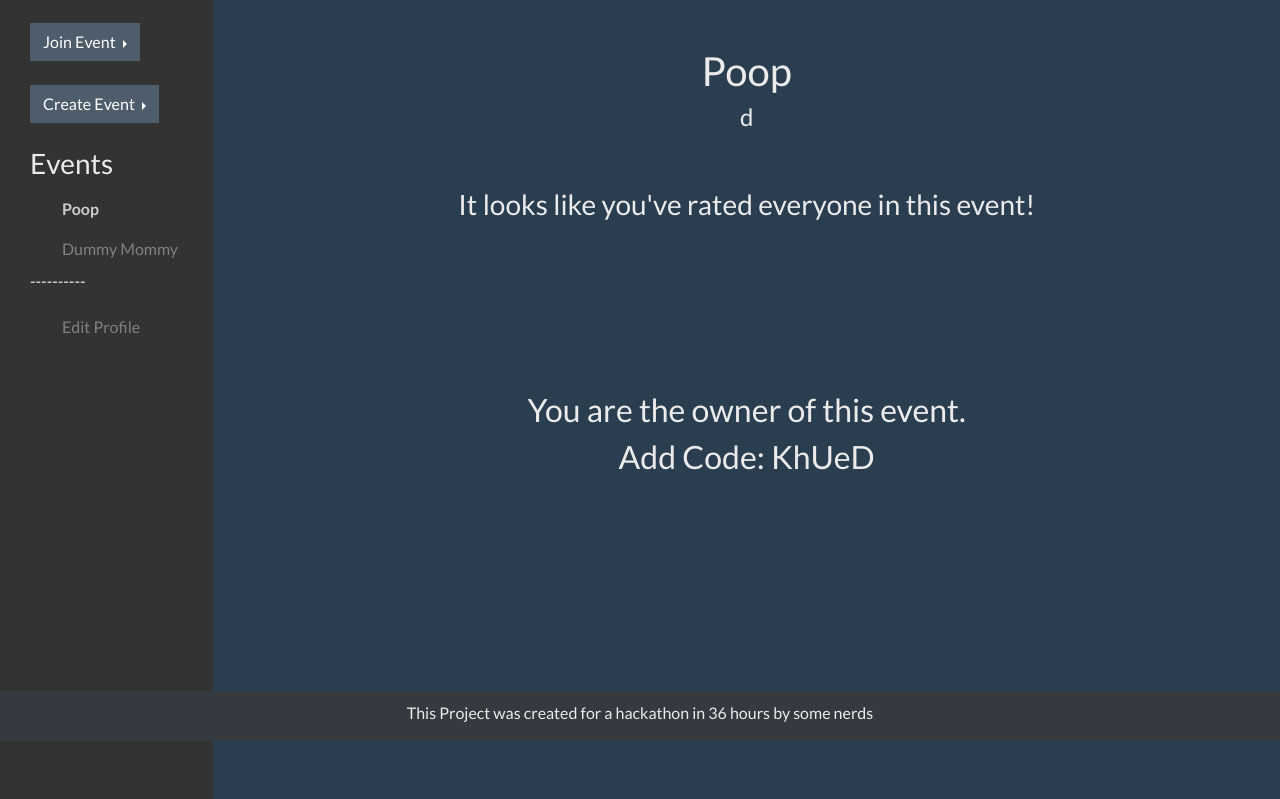
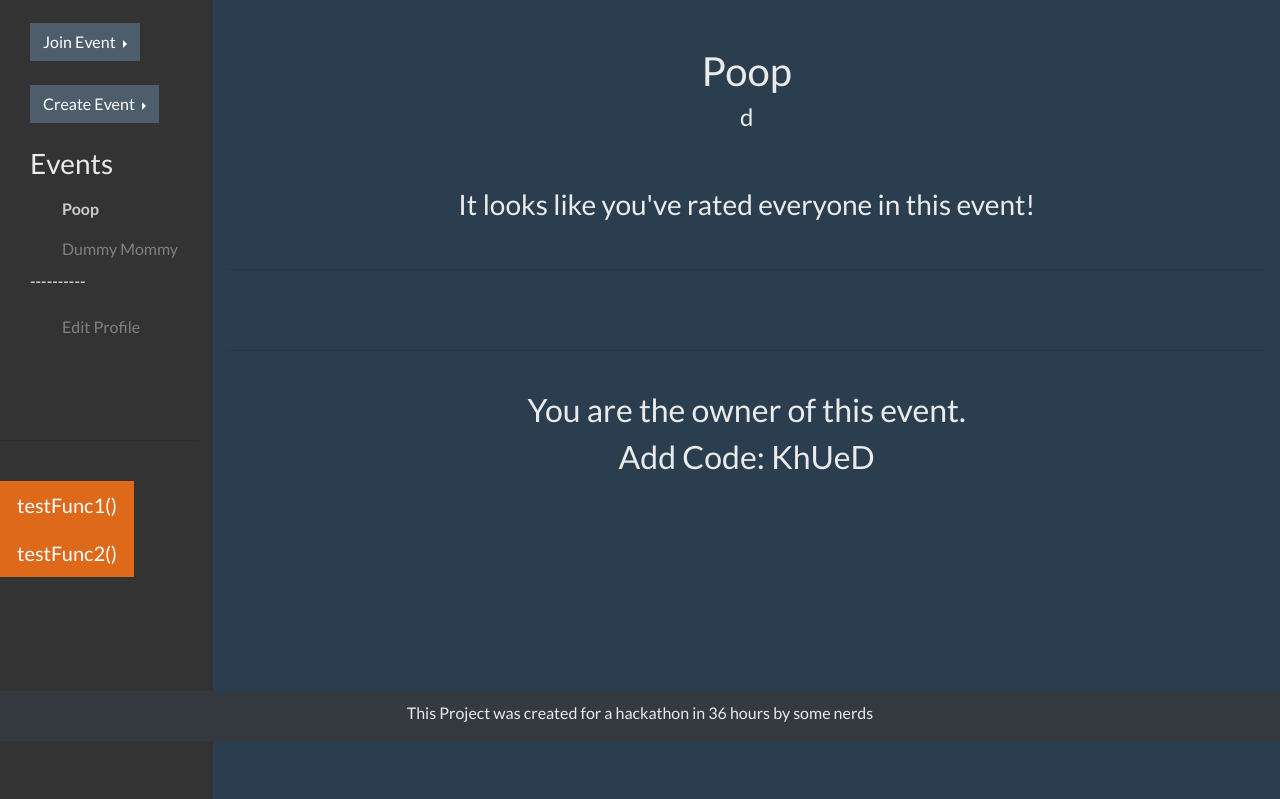
Before and after one commit to CruzHacks2019Groupr/groupr, a Django app: page / in a window 1280 px wide. Shown: the part 59-858 px from the top of the page. Run offline with Django 3.2, Linux system fonts and the light colour scheme; a user stored in the database is signed in; data comes from the database, SQL or seed files in the repository; data that the repository does not hold is empty; parts of the project's set-up code (start-up, migrations or seed data) failed here and were passed over; some libraries are stand-ins or nearby versions.

Commit message:
hookup test funcs

```diff
--- a/project/api.py
+++ b/project/api.py
@@ -8,6 +8,7 @@ from django.views.decorators.csrf import csrf_exempt
 from django.contrib.auth.decorators import login_required
 from django.http import QueryDict
 from .forms import EventForm
+from .functions import dbTest
 
 def testFunc(request):
 	current_user = request.user
@@ -18,6 +19,21 @@ def testFunc(request):
 	response_data = {}
 	response_data['success'] = True
 	return (JsonResponse(response_data))
+
+def testFunc1(request):
+	print("testFunc1")
+
+	dbTest.generateLukeTestCase(request.user.id)
+	response_data = {}
+	response_data['success'] = True
+	return (JsonResponse(response_data))
+
+def testFunc2(request):
+	print("testFunc2")
+	response_data = {}
+	response_data['success'] = True
+	return (JsonResponse(response_data))
+
 
 @login_required(login_url='/login/')
 def event(request):
--- a/project/static/project/main.js
+++ b/project/static/project/main.js
@@ -10,16 +10,6 @@ var app = function() {
             self.getNextMatch()
     }
 
-
-    self.testFunc = function(){
-        var request = {
-        }
-        var url = "/testFunc" + "?" + $.param(request);
-
-        $.getJSON(url, function (data) {
-            console.log(data)
-        })
-    };
 
     self.accept = function(){
 
@@ -80,6 +70,26 @@ var app = function() {
         })
     };
 
+    self.testFunc1 =function(){
+        var request = {
+        }
+        var url = "/testFunc1" + "?" + $.param(request);
+
+        $.getJSON(url, function (data) {
+            console.log(data)
+        })
+    }
+
+    self.testFunc2 =function(){
+        var request = {
+        }
+        var url = "/testFunc2" + "?" + $.param(request);
+
+        $.getJSON(url, function (data) {
+            console.log(data)
+        })
+    }
+
     // Complete as needed.
     self.vue = new Vue({
         el: "#vue-div",
@@ -98,10 +108,11 @@ var app = function() {
         methods: {
             accept: self.accept,
             decline: self.decline,
-            testFunc: self.testFunc,
             getNextMatch: self.getNextMatch,
             loadData: self.loadData,
             changeEvent: self.changeEvent,
+            testFunc1: self.testFunc1,
+            testFunc2: self.testFunc2,
         }
 
     });
--- a/project/templates/project/index.html
+++ b/project/templates/project/index.html
@@ -48,6 +48,9 @@
         <span><h3><a href="#">Edit Profile</a></h3></span>
         <span><h3></h3></span>
     </div>
+    <br><br><br><hr><br>
+    <button type="button" class="btn btn-primary btn-lg" v-on:click="testFunc1">testFunc1()</button>
+    <button type="button" class="btn btn-primary btn-lg" v-on:click="testFunc2">testFunc2()</button>
 </div>
 <br><br>
 <div class="col-md-9 col-xl-10">
--- a/project/urls.py
+++ b/project/urls.py
@@ -18,6 +18,8 @@ urlpatterns = [
 
     #API
     url(r'^test/$', api.testFunc, name='testFunc'),
+    url(r'^testFunc1/$', api.testFunc1, name='testFunc1'),
+    url(r'^testFunc2/$', api.testFunc2, name='testFunc2'),
     url(r'^accept/$', api.accept, name='accept'),
     url(r'^decline/$', api.decline, name='decline'),
     url(r'^getNextMatch/$', api.getNextMatch, name='getNextMatch'),
```
